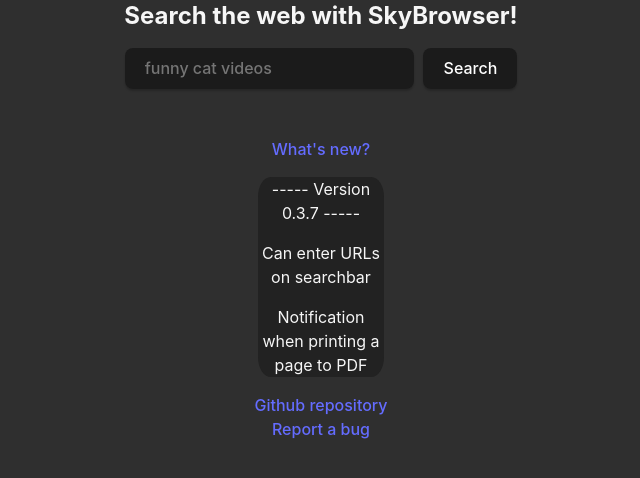
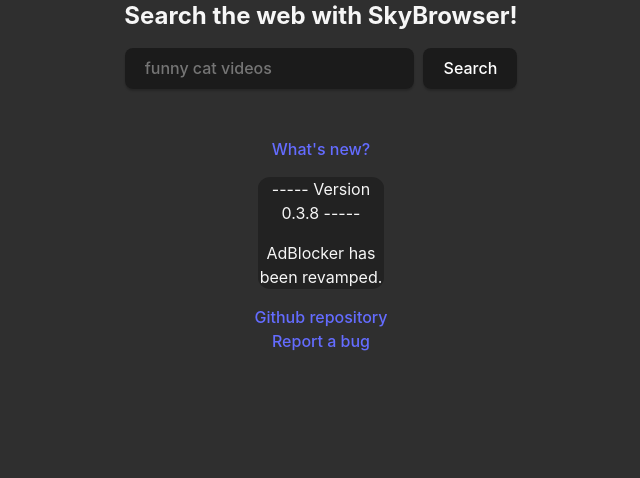
Before and after one commit to SkylerHope/SkyBrowser, an Electron app: page index.html in a window 1280 px wide. Both pictures are taken after a click on the link "What's new?". Shown: the part 174-652 px from the top of the page, without its empty margins (319-959 px from the left). Drawn offline with Linux system fonts and the light colour scheme.

Commit message:
html patchnotes

```diff
--- a/index.html
+++ b/index.html
@@ -29,9 +29,8 @@
       <a id="patchtext" onclick="showPatchNotes()">What's new?</a><br/>
       <!-- START OF PATCH NOTES -->
        <div id="patchnotes" hidden>
-        <p>----- Version 0.3.7 -----</p>
-        <p>Can enter URLs on searchbar</p>
-        <p>Notification when printing a page to PDF</p>
+        <p>----- Version 0.3.8 -----</p>
+        <p>AdBlocker has been revamped.</p>
        </div>
       <!-- END OF PATCH NOTES -->
       <a href="https://github.com/SkylerHope/SkyBrowser">Github repository</a><br/>
```
